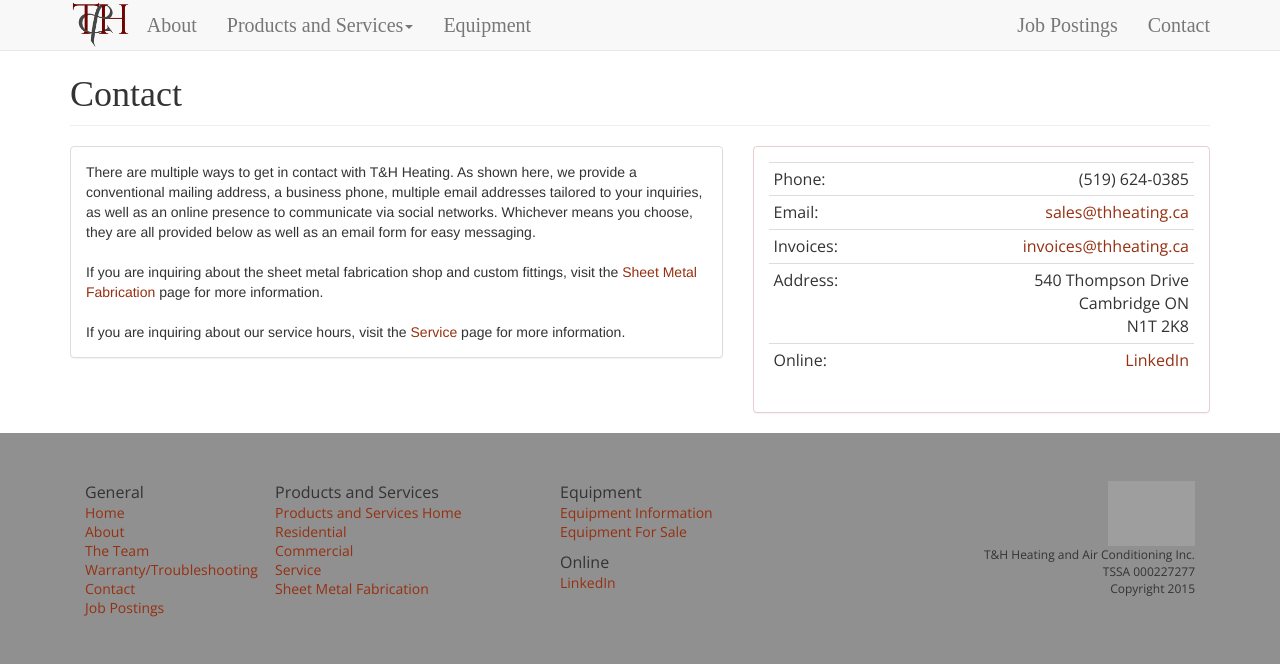
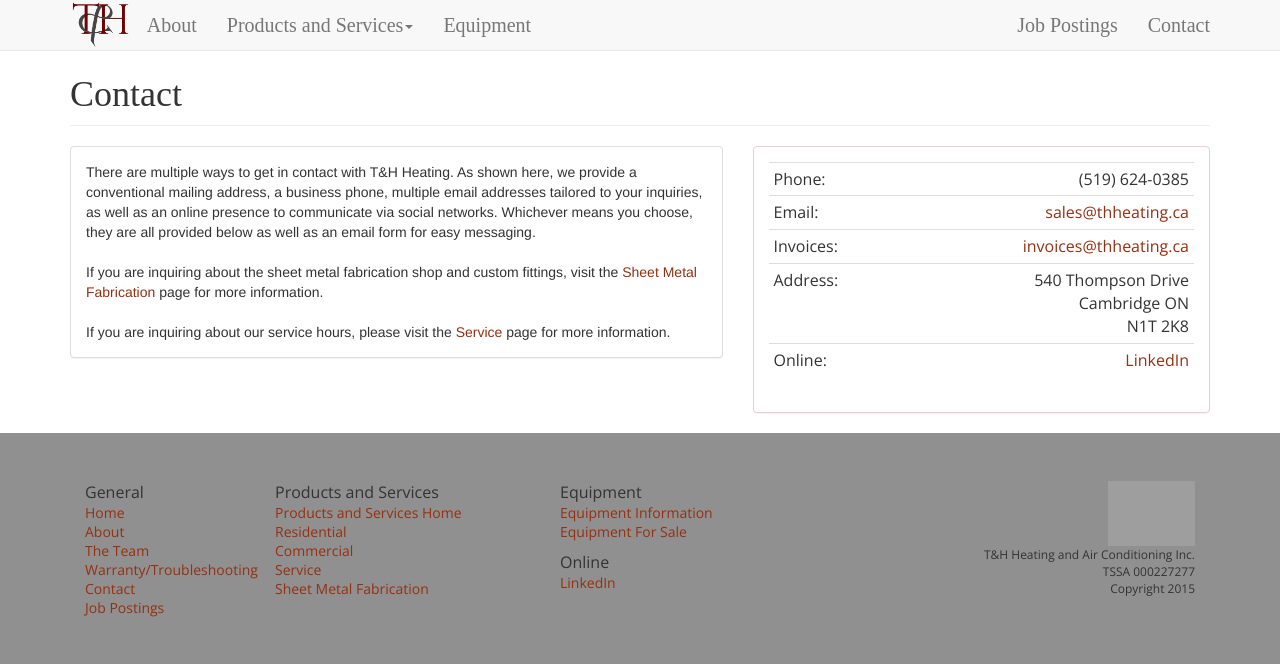
Before and after one commit to brandondasilva/thheating-old, a PHP site: page /contact/ in a window 1280 px wide. Shown: the top 664 px of the page. Run offline with PHP 8.4, Linux system fonts and the light colour scheme; some libraries are stand-ins or nearby versions; some web fonts are replaced; grey boxes are pictures that could not be loaded.

Commit message:
Edited the contact page content

```diff
--- a/contact/index.php
+++ b/contact/index.php
@@ -24,7 +24,7 @@
             There are multiple ways to get in contact with T&amp;H Heating. As shown here, we provide a conventional mailing address, a business phone, multiple email addresses tailored to your inquiries, as well as an online presence to communicate via social networks. Whichever means you choose, they are all provided below as well as an email form for easy messaging.<br><br>
             If you are inquiring about the sheet metal fabrication shop and custom fittings, visit the <a href="/products/fabrication/">Sheet Metal Fabrication</a> page for more information.<br>
             <br>
-            If you are inquiring about our service hours, visit the <a href="/products/service/">Service</a> page for more information.
+            If you are inquiring about our service hours, please visit the <a href="/products/service/">Service</a> page for more information.
           </div> <!-- End left panel body -->
         </div> <!-- End left panel -->
       </div> <!-- End left side -->
```
